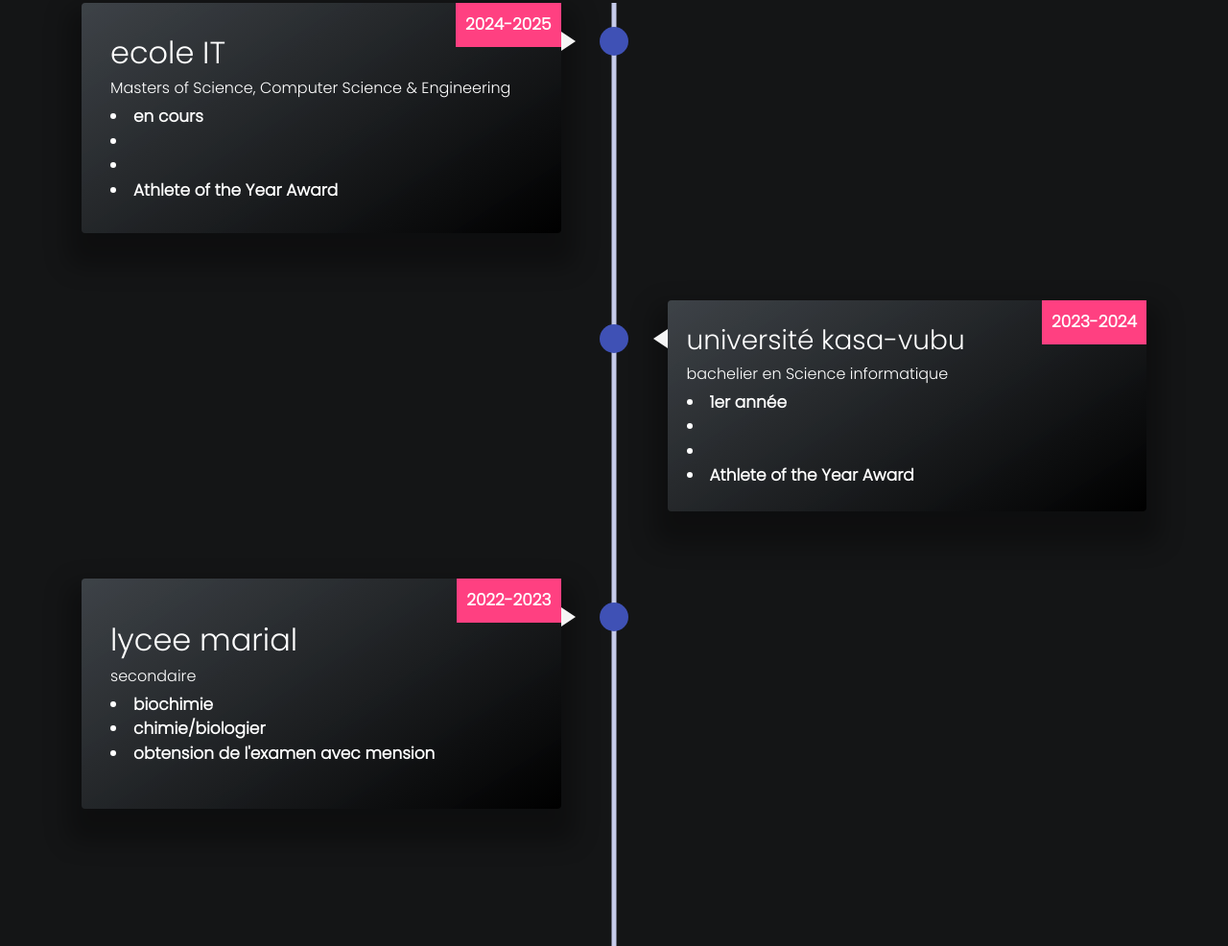
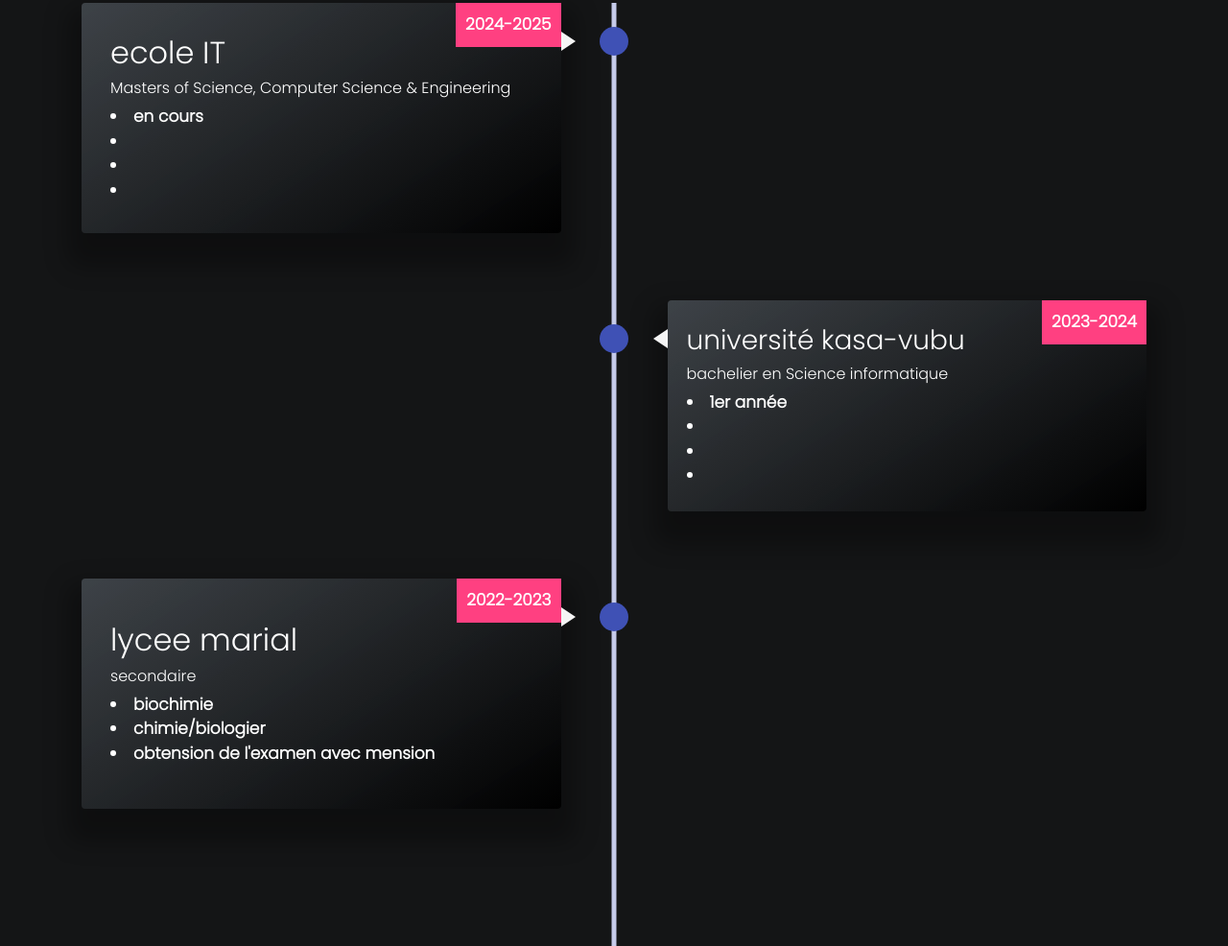
Before and after one commit to sopiDEFO/sopi-defo1, a plain HTML site: page education.html in a window 1280 px wide. Shown: the part 1151-2137 px from the top of the page at 96% size. Drawn offline with nearby package versions, Linux system fonts and the light colour scheme; some icons are missing; files whose address does not match are found by name.

Commit message:
Update education.html

```diff
--- a/education.html
+++ b/education.html
@@ -296,7 +296,7 @@
             <li>en cours</li>
             <li></li>
             <li></li>
-            <li>Athlete of the Year Award</li>
+            <li></li>
         </div>
       </div>
    </div>
@@ -317,7 +317,7 @@
             <li>1er année </li>
             <li></li>
             <li></li>
-            <li>Athlete of the Year Award</li>
+            <li></li>
         </div>
       </div>
 
```
